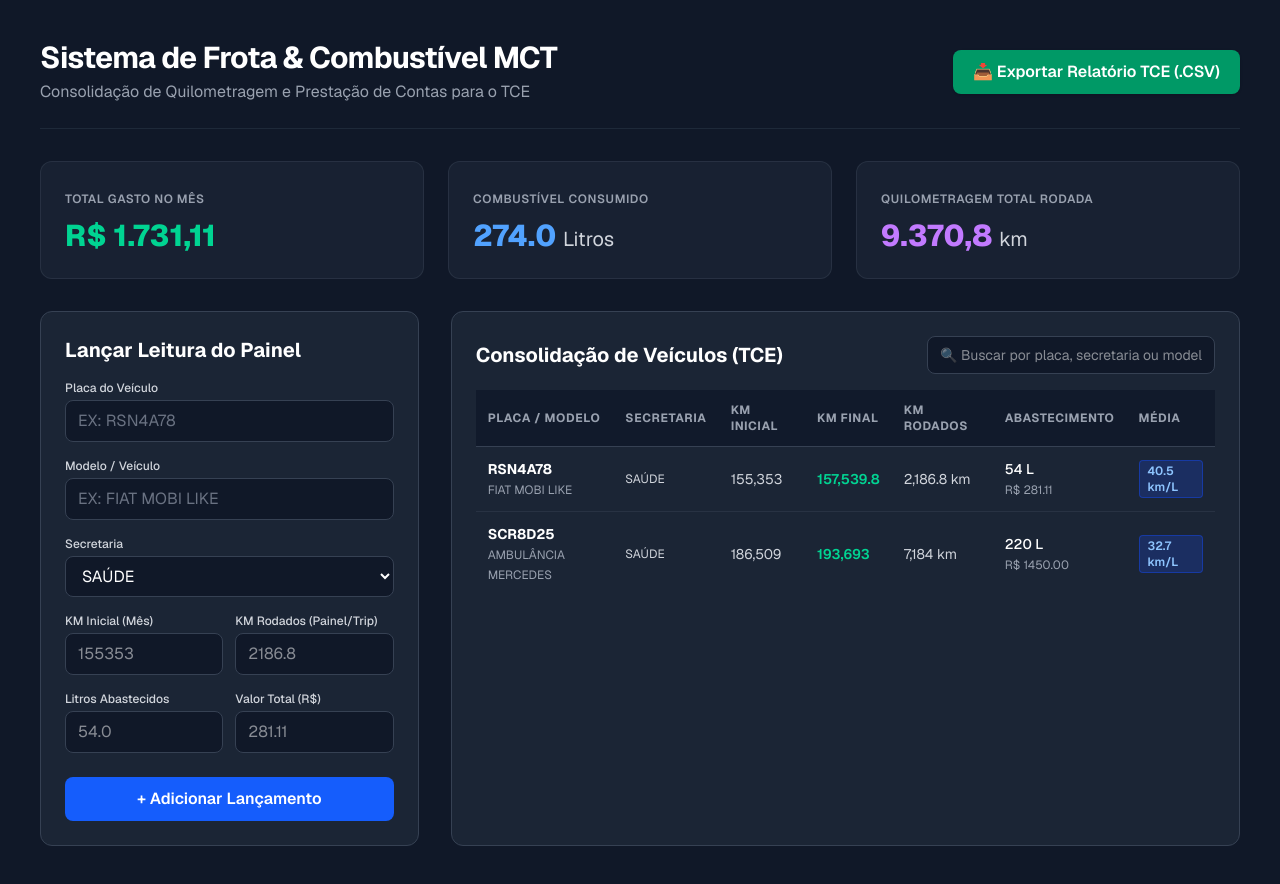
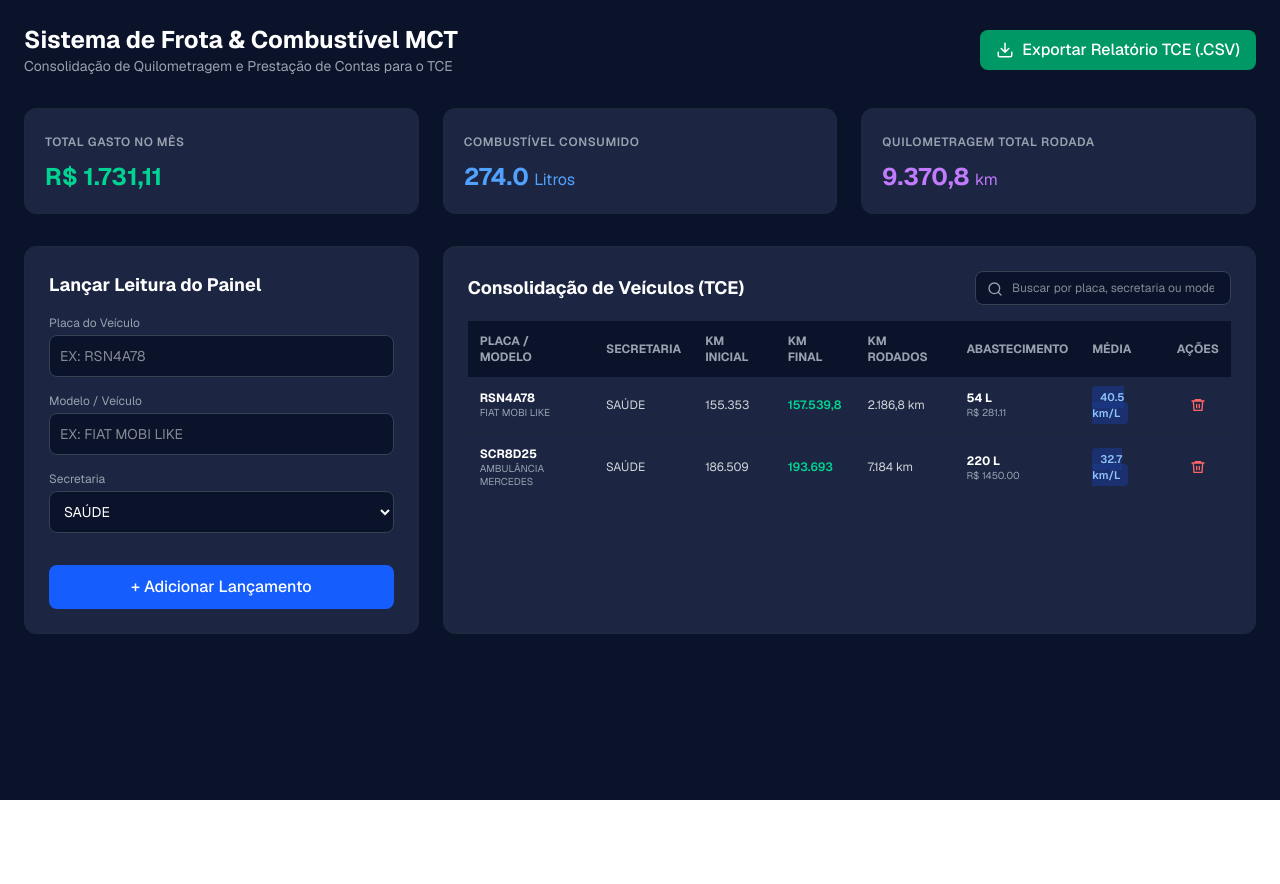
Before and after one commit to murillo19s/sistema-de-carros-mct, a Next.js app: page / in a window 1280 px wide. After the commit the page ends 800 px from the top, so only its background shows below. Built offline with nearby package versions, Linux system fonts and the light colour scheme.

Commit message:
feat: adiciona botao para remover veiculos da tabela

```diff
--- a/app/page.tsx
+++ b/app/page.tsx
@@ -1,328 +1,228 @@
-'use client';
+"use client";
 
-import { useState } from 'react';
+import React, { useState } from "react";
 
-// Tipos para o sistema
+interface IconProps {
+  size?: number;
+  className?: string;
+}
+
+function Trash2({ size = 24, className }: IconProps) {
+  return (
+    <svg aria-hidden="true" className={className} width={size} height={size} viewBox="0 0 24 24" fill="none" stroke="currentColor" strokeWidth="2" strokeLinecap="round" strokeLinejoin="round">
+      <path d="M3 6h18M8 6V4h8v2m3 0-1 14H6L5 6m5 5v5m4-5v5" />
+    </svg>
+  );
+}
+
+function Download({ size = 24, className }: IconProps) {
+  return (
+    <svg aria-hidden="true" className={className} width={size} height={size} viewBox="0 0 24 24" fill="none" stroke="currentColor" strokeWidth="2" strokeLinecap="round" strokeLinejoin="round">
+      <path d="M21 15v4a2 2 0 0 1-2 2H5a2 2 0 0 1-2-2v-4m4-5 5 5 5-5m-5 5V3" />
+    </svg>
+  );
+}
+
+function Search({ size = 24, className }: IconProps) {
+  return (
+    <svg aria-hidden="true" className={className} width={size} height={size} viewBox="0 0 24 24" fill="none" stroke="currentColor" strokeWidth="2" strokeLinecap="round" strokeLinejoin="round">
+      <circle cx="11" cy="11" r="8" />
+      <path d="m21 21-4.35-4.35" />
+    </svg>
+  );
+}
+
 interface Veiculo {
+  id: string;
   placa: string;
   modelo: string;
   secretaria: string;
   kmInicial: number;
-  kmTripPainel: number;
-  litrosAbastecidos: number;
-  valorTotalGasto: number;
+  kmRodados: number;
+  litros: number;
+  valorTotal: number;
 }
 
 export default function Home() {
-  // Lista inicial com o veículo das fotos/planilha como exemplo
+  // Lista inicial com os dados de exemplo que podem ser removidos
   const [veiculos, setVeiculos] = useState<Veiculo[]>([
     {
-      placa: 'RSN4A78',
-      modelo: 'FIAT MOBI LIKE',
-      secretaria: 'SAÚDE',
+      id: "1",
+      placa: "RSN4A78",
+      modelo: "FIAT MOBI LIKE",
+      secretaria: "SAÚDE",
       kmInicial: 155353,
-      kmTripPainel: 2186.8,
-      litrosAbastecidos: 54.0,
-      valorTotalGasto: 281.11,
+      kmRodados: 2186.8,
+      litros: 54.0,
+      valorTotal: 281.11,
     },
     {
-      placa: 'SCR8D25',
-      modelo: 'AMBULÂNCIA MERCEDES',
-      secretaria: 'SAÚDE',
+      id: "2",
+      placa: "SCR8D25",
+      modelo: "AMBULÂNCIA MERCEDES",
+      secretaria: "SAÚDE",
       kmInicial: 186509,
-      kmTripPainel: 7184.0,
-      litrosAbastecidos: 220.0,
-      valorTotalGasto: 1450.00,
+      kmRodados: 7184,
+      litros: 220.0,
+      valorTotal: 1450.0,
     },
   ]);
 
-  // Estados do Formulário
-  const [placa, setPlaca] = useState('');
-  const [modelo, setModelo] = useState('');
-  const [secretaria, setSecretaria] = useState('SAÚDE');
-  const [kmInicial, setKmInicial] = useState('');
-  const [kmTripPainel, setKmTripPainel] = useState('');
-  const [litros, setLitros] = useState('');
-  const [valorGasto, setValorGasto] = useState('');
-  const [busca, setBusca] = useState('');
-
-  // Adicionar novo veículo/lançamento
-  const handleSubmit = (e: React.FormEvent) => {
-    e.preventDefault();
-    if (!placa || !kmInicial || !kmTripPainel) return;
-
-    const novoVeiculo: Veiculo = {
-      placa: placa.toUpperCase(),
-      modelo: modelo.toUpperCase() || 'VEÍCULO MUNICIPAL',
-      secretaria,
-      kmInicial: Number(kmInicial),
-      kmTripPainel: Number(kmTripPainel),
-      litrosAbastecidos: Number(litros) || 0,
-      valorTotalGasto: Number(valorGasto) || 0,
+  // Função para remover um veículo da lista
+  const removerVeiculo = (id: string) => {
+    setVeiculos(veiculos.filter((item) => item.id !== id));
   };
 
-    setVeiculos([...veiculos, novoVeiculo]);
-
-    // Limpar formulário
-    setPlaca('');
-    setModelo('');
-    setKmInicial('');
-    setKmTripPainel('');
-    setLitros('');
-    setValorGasto('');
-  };
-
-  // Cálculos consolidados da frota
-  const totalGastoFrota = veiculos.reduce((acc, v) => acc + v.valorTotalGasto, 0);
-  const totalLitrosFrota = veiculos.reduce((acc, v) => acc + v.litrosAbastecidos, 0);
-  const totalKmRodadosFrota = veiculos.reduce((acc, v) => acc + v.kmTripPainel, 0);
-
-  // Filtragem na busca
-  const veiculosFiltrados = veiculos.filter(
-    (v) =>
-      v.placa.toLowerCase().includes(busca.toLowerCase()) ||
-      v.secretaria.toLowerCase().includes(busca.toLowerCase()) ||
-      v.modelo.toLowerCase().includes(busca.toLowerCase())
-  );
-
-  // Exportar Tabela para CSV (Padrão TCE)
-  const exportarCSV = () => {
-    const cabecalho = 'PLACA;MODELO;SECRETARIA;KM_INICIAL;KM_FINAL;KM_RODADOS;LITROS;VALOR_GASTO;MEDIA_KM_L\n';
-    const linhas = veiculos
-      .map((v) => {
-        const kmFinal = v.kmInicial + v.kmTripPainel;
-        const media = v.litrosAbastecidos > 0 ? (v.kmTripPainel / v.litrosAbastecidos).toFixed(2) : '0';
-        return `${v.placa};${v.modelo};${v.secretaria};${v.kmInicial};${kmFinal};${v.kmTripPainel};${v.litrosAbastecidos};${v.valorTotalGasto};${media}`;
-      })
-      .join('\n');
-
-    const blob = new Blob([cabecalho + linhas], { type: 'text/csv;charset=utf-8;' });
-    const url = URL.createObjectURL(blob);
-    const link = document.createElement('a');
-    link.href = url;
-    link.setAttribute('download', `RELATORIO_TCE_COMBUSTIVEL.csv`);
-    document.body.appendChild(link);
-    link.click();
-    document.body.removeChild(link);
-  };
+  // Cálculos dinâmicos dos cards
+  const totalGasto = veiculos.reduce((acc, item) => acc + item.valorTotal, 0);
+  const totalLitros = veiculos.reduce((acc, item) => acc + item.litros, 0);
+  const totalKmRodados = veiculos.reduce((acc, item) => acc + item.kmRodados, 0);
 
   return (
-    <main className="min-h-screen bg-gray-900 text-gray-100 p-6 md:p-10 font-sans">
-      <div className="max-w-7xl mx-auto space-y-8">
-
-        {/* Cabeçalho */}
-        <header className="flex flex-col md:flex-row md:items-center justify-between border-b border-gray-800 pb-6">
+    <div className="min-h-screen bg-[#0b132b] text-white p-6 font-sans">
+      <header className="flex justify-between items-center mb-8">
         <div>
-            <h1 className="text-3xl font-bold text-white tracking-tight">
-              Sistema de Frota & Combustível MCT
-            </h1>
-            <p className="text-gray-400 mt-1">
-              Consolidação de Quilometragem e Prestação de Contas para o TCE
-            </p>
+          <h1 className="text-2xl font-bold">Sistema de Frota & Combustível MCT</h1>
+          <p className="text-gray-400 text-sm">Consolidação de Quilometragem e Prestação de Contas para o TCE</p>
         </div>
-          <button
-            onClick={exportarCSV}
-            className="mt-4 md:mt-0 bg-emerald-600 hover:bg-emerald-500 text-white font-semibold px-5 py-2.5 rounded-lg shadow transition duration-200"
-          >
-            📥 Exportar Relatório TCE (.CSV)
+        <button className="bg-emerald-600 hover:bg-emerald-500 text-white font-medium px-4 py-2 rounded-lg flex items-center gap-2 transition">
+          <Download size={18} />
+          Exportar Relatório TCE (.CSV)
         </button>
       </header>
 
-        {/* Dashboard Cards */}
-        <div className="grid grid-cols-1 md:grid-cols-3 gap-6">
-          <div className="bg-gray-800/60 border border-gray-700/50 p-6 rounded-xl">
-            <span className="text-xs font-semibold text-gray-400 uppercase tracking-wider">Total Gasto no Mês</span>
-            <p className="text-3xl font-extrabold text-emerald-400 mt-2">
-              R$ {totalGastoFrota.toLocaleString('pt-BR', { minimumFractionDigits: 2 })}
+      {/* Cards de Métricas */}
+      <div className="grid grid-cols-1 md:grid-cols-3 gap-6 mb-8">
+        <div className="bg-[#1c2541] p-5 rounded-xl border border-gray-800">
+          <span className="text-xs text-gray-400 uppercase tracking-wider font-semibold">Total Gasto no Mês</span>
+          <p className="text-2xl font-bold text-emerald-400 mt-2">
+            R$ {totalGasto.toLocaleString("pt-BR", { minimumFractionDigits: 2 })}
           </p>
         </div>
-          <div className="bg-gray-800/60 border border-gray-700/50 p-6 rounded-xl">
-            <span className="text-xs font-semibold text-gray-400 uppercase tracking-wider">Combustível Consumido</span>
-            <p className="text-3xl font-extrabold text-blue-400 mt-2">
-              {totalLitrosFrota.toFixed(1)} <span className="text-xl font-normal text-gray-300">Litros</span>
+
+        <div className="bg-[#1c2541] p-5 rounded-xl border border-gray-800">
+          <span className="text-xs text-gray-400 uppercase tracking-wider font-semibold">Combustível Consumido</span>
+          <p className="text-2xl font-bold text-blue-400 mt-2">
+            {totalLitros.toFixed(1)} <span className="text-base font-normal">Litros</span>
           </p>
         </div>
-          <div className="bg-gray-800/60 border border-gray-700/50 p-6 rounded-xl">
-            <span className="text-xs font-semibold text-gray-400 uppercase tracking-wider">Quilometragem Total Rodada</span>
-            <p className="text-3xl font-extrabold text-purple-400 mt-2">
-              {totalKmRodadosFrota.toLocaleString('pt-BR')} <span className="text-xl font-normal text-gray-300">km</span>
+
+        <div className="bg-[#1c2541] p-5 rounded-xl border border-gray-800">
+          <span className="text-xs text-gray-400 uppercase tracking-wider font-semibold">Quilometragem Total Rodada</span>
+          <p className="text-2xl font-bold text-purple-400 mt-2">
+            {totalKmRodados.toLocaleString("pt-BR")} <span className="text-base font-normal">km</span>
           </p>
         </div>
       </div>
 
-        {/* Formulário + Tabela */}
-        <div className="grid grid-cols-1 lg:grid-cols-3 gap-8">
-
-          {/* Form de Lançamento */}
-          <div className="bg-gray-800/80 border border-gray-700 p-6 rounded-xl h-fit">
-            <h2 className="text-xl font-bold text-white mb-4">Lançar Leitura do Painel</h2>
-            <form onSubmit={handleSubmit} className="space-y-4">
+      {/* Formulário e Tabela */}
+      <div className="grid grid-cols-1 lg:grid-cols-3 gap-6">
+        {/* Formulário de Cadastro */}
+        <div className="bg-[#1c2541] p-6 rounded-xl border border-gray-800">
+          <h2 className="text-lg font-bold mb-4">Lançar Leitura do Painel</h2>
+          <form className="space-y-4" onSubmit={(e) => e.preventDefault()}>
             <div>
-                <label className="block text-xs font-medium text-gray-300 mb-1">Placa do Veículo</label>
-                <input
-                  type="text"
-                  placeholder="EX: RSN4A78"
-                  value={placa}
-                  onChange={(e) => setPlaca(e.target.value)}
-                  className="w-full bg-gray-900 border border-gray-700 rounded-lg px-3 py-2 text-white placeholder-gray-500 focus:outline-none focus:border-blue-500"
-                  required
-                />
+              <label className="text-xs text-gray-400 block mb-1">Placa do Veículo</label>
+              <input type="text" placeholder="EX: RSN4A78" className="w-full bg-[#0b132b] border border-gray-700 rounded-lg p-2.5 text-sm" />
             </div>
 
             <div>
-                <label className="block text-xs font-medium text-gray-300 mb-1">Modelo / Veículo</label>
-                <input
-                  type="text"
-                  placeholder="EX: FIAT MOBI LIKE"
-                  value={modelo}
-                  onChange={(e) => setModelo(e.target.value)}
-                  className="w-full bg-gray-900 border border-gray-700 rounded-lg px-3 py-2 text-white placeholder-gray-500 focus:outline-none focus:border-blue-500"
-                />
+              <label className="text-xs text-gray-400 block mb-1">Modelo / Veículo</label>
+              <input type="text" placeholder="EX: FIAT MOBI LIKE" className="w-full bg-[#0b132b] border border-gray-700 rounded-lg p-2.5 text-sm" />
             </div>
 
             <div>
-                <label className="block text-xs font-medium text-gray-300 mb-1">Secretaria</label>
-                <select
-                  value={secretaria}
-                  onChange={(e) => setSecretaria(e.target.value)}
-                  className="w-full bg-gray-900 border border-gray-700 rounded-lg px-3 py-2 text-white focus:outline-none focus:border-blue-500"
-                >
+              <label className="text-xs text-gray-400 block mb-1">Secretaria</label>
+              <select className="w-full bg-[#0b132b] border border-gray-700 rounded-lg p-2.5 text-sm">
                 <option value="SAÚDE">SAÚDE</option>
                 <option value="EDUCAÇÃO">EDUCAÇÃO</option>
-                  <option value="ADMINISTRAÇÃO">ADMINISTRAÇÃO</option>
-                  <option value="OBRAS E INFRAESTRUTURA">OBRAS E INFRAESTRUTURA</option>
-                  <option value="MEIO AMBIENTE">MEIO AMBIENTE</option>
-                  <option value="ESPORTES">ESPORTES</option>
+                <option value="INFRAESTRUTURA">INFRAESTRUTURA</option>
               </select>
             </div>
 
-              <div className="grid grid-cols-2 gap-3">
-                <div>
-                  <label className="block text-xs font-medium text-gray-300 mb-1">KM Inicial (Mês)</label>
-                  <input
-                    type="number"
-                    placeholder="155353"
-                    value={kmInicial}
-                    onChange={(e) => setKmInicial(e.target.value)}
-                    className="w-full bg-gray-900 border border-gray-700 rounded-lg px-3 py-2 text-white focus:outline-none focus:border-blue-500"
-                    required
-                  />
-                </div>
-                <div>
-                  <label className="block text-xs font-medium text-gray-300 mb-1">KM Rodados (Painel/Trip)</label>
-                  <input
-                    type="number"
-                    step="0.1"
-                    placeholder="2186.8"
-                    value={kmTripPainel}
-                    onChange={(e) => setKmTripPainel(e.target.value)}
-                    className="w-full bg-gray-900 border border-gray-700 rounded-lg px-3 py-2 text-white focus:outline-none focus:border-blue-500"
-                    required
-                  />
-                </div>
-              </div>
-
-              {/* Preview Automático do KM Final */}
-              {kmInicial && kmTripPainel && (
-                <div className="bg-blue-950/40 border border-blue-800/50 p-3 rounded-lg text-xs text-blue-300">
-                  <p><strong>KM Final Calculado:</strong> {(Number(kmInicial) + Number(kmTripPainel)).toFixed(1)} km</p>
-                </div>
-              )}
-
-              <div className="grid grid-cols-2 gap-3">
-                <div>
-                  <label className="block text-xs font-medium text-gray-300 mb-1">Litros Abastecidos</label>
-                  <input
-                    type="number"
-                    step="0.1"
-                    placeholder="54.0"
-                    value={litros}
-                    onChange={(e) => setLitros(e.target.value)}
-                    className="w-full bg-gray-900 border border-gray-700 rounded-lg px-3 py-2 text-white focus:outline-none focus:border-blue-500"
-                  />
-                </div>
-                <div>
-                  <label className="block text-xs font-medium text-gray-300 mb-1">Valor Total (R$)</label>
-                  <input
-                    type="number"
-                    step="0.01"
-                    placeholder="281.11"
-                    value={valorGasto}
-                    onChange={(e) => setValorGasto(e.target.value)}
-                    className="w-full bg-gray-900 border border-gray-700 rounded-lg px-3 py-2 text-white focus:outline-none focus:border-blue-500"
-                  />
-                </div>
-              </div>
-
-              <button
-                type="submit"
-                className="w-full bg-blue-600 hover:bg-blue-500 text-white font-semibold py-2.5 rounded-lg transition duration-200 mt-2"
-              >
+            <button type="submit" className="w-full bg-blue-600 hover:bg-blue-500 font-medium py-2.5 rounded-lg transition mt-4">
               + Adicionar Lançamento
             </button>
           </form>
         </div>
 
-          {/* Tabela de Resultados */}
-          <div className="lg:col-span-2 bg-gray-800/80 border border-gray-700 p-6 rounded-xl space-y-4">
-            <div className="flex flex-col sm:flex-row sm:items-center justify-between gap-4">
-              <h2 className="text-xl font-bold text-white">Consolidação de Veículos (TCE)</h2>
+        {/* Tabela com opção de Excluir */}
+        <div className="lg:col-span-2 bg-[#1c2541] p-6 rounded-xl border border-gray-800">
+          <div className="flex justify-between items-center mb-4">
+            <h2 className="text-lg font-bold">Consolidação de Veículos (TCE)</h2>
+            <div className="relative">
+              <Search className="absolute left-3 top-2.5 text-gray-400" size={16} />
               <input
                 type="text"
-                placeholder="🔍 Buscar por placa, secretaria ou modelo..."
-                value={busca}
-                onChange={(e) => setBusca(e.target.value)}
-                className="bg-gray-900 border border-gray-700 rounded-lg px-3 py-2 text-sm text-white focus:outline-none focus:border-blue-500 w-full sm:w-72"
+                placeholder="Buscar por placa, secretaria ou modelo"
+                className="bg-[#0b132b] border border-gray-700 rounded-lg pl-9 pr-4 py-2 text-xs w-64"
               />
+            </div>
           </div>
 
           <div className="overflow-x-auto">
-              <table className="w-full text-left text-sm text-gray-300">
-                <thead className="bg-gray-900/80 text-xs text-gray-400 uppercase tracking-wider border-b border-gray-700">
+            <table className="w-full text-left text-xs">
+              <thead className="bg-[#0b132b] text-gray-400 uppercase font-semibold">
                 <tr>
-                    <th className="py-3 px-3">Placa / Modelo</th>
-                    <th className="py-3 px-3">Secretaria</th>
-                    <th className="py-3 px-3">KM Inicial</th>
-                    <th className="py-3 px-3">KM Final</th>
-                    <th className="py-3 px-3">KM Rodados</th>
-                    <th className="py-3 px-3">Abastecimento</th>
-                    <th className="py-3 px-3">Média</th>
+                  <th className="p-3">Placa / Modelo</th>
+                  <th className="p-3">Secretaria</th>
+                  <th className="p-3">KM Inicial</th>
+                  <th className="p-3">KM Final</th>
+                  <th className="p-3">KM Rodados</th>
+                  <th className="p-3">Abastecimento</th>
+                  <th className="p-3">Média</th>
+                  <th className="p-3 text-center">Ações</th>
                 </tr>
               </thead>
-                <tbody className="divide-y divide-gray-700/50">
-                  {veiculosFiltrados.map((v, idx) => {
-                    const kmFinal = v.kmInicial + v.kmTripPainel;
-                    const media = v.litrosAbastecidos > 0 ? (v.kmTripPainel / v.litrosAbastecidos).toFixed(1) : '0';
+              <tbody className="divide-y divide-gray-800">
+                {veiculos.map((v) => {
+                  const kmFinal = v.kmInicial + v.kmRodados;
+                  const media = (v.kmRodados / v.litros).toFixed(1);
 
                   return (
-                      <tr key={idx} className="hover:bg-gray-700/30 transition">
-                        <td className="py-3 px-3">
-                          <span className="font-bold text-white block">{v.placa}</span>
-                          <span className="text-xs text-gray-400">{v.modelo}</span>
+                    <tr key={v.id} className="hover:bg-[#131c38] transition">
+                      <td className="p-3">
+                        <div className="font-bold text-white">{v.placa}</div>
+                        <div className="text-[10px] text-gray-400">{v.modelo}</div>
                       </td>
-                        <td className="py-3 px-3 text-xs">{v.secretaria}</td>
-                        <td className="py-3 px-3">{v.kmInicial.toLocaleString()}</td>
-                        <td className="py-3 px-3 font-semibold text-emerald-400">{kmFinal.toLocaleString()}</td>
-                        <td className="py-3 px-3">{v.kmTripPainel.toLocaleString()} km</td>
-                        <td className="py-3 px-3">
-                          <span className="block font-medium text-white">{v.litrosAbastecidos} L</span>
-                          <span className="text-xs text-gray-400">R$ {v.valorTotalGasto.toFixed(2)}</span>
+                      <td className="p-3 text-gray-300">{v.secretaria}</td>
+                      <td className="p-3 text-gray-300">{v.kmInicial.toLocaleString("pt-BR")}</td>
+                      <td className="p-3 font-semibold text-emerald-400">{kmFinal.toLocaleString("pt-BR")}</td>
+                      <td className="p-3 text-gray-300">{v.kmRodados.toLocaleString("pt-BR")} km</td>
+                      <td className="p-3">
+                        <div className="font-bold text-white">{v.litros} L</div>
+                        <div className="text-[10px] text-gray-400">R$ {v.valorTotal.toFixed(2)}</div>
                       </td>
-                        <td className="py-3 px-3">
-                          <span className="inline-block bg-blue-900/50 border border-blue-700/50 text-blue-300 px-2 py-0.5 rounded text-xs font-semibold">
+                      <td className="p-3">
+                        <span className="bg-blue-900/60 text-blue-300 px-2 py-1 rounded font-semibold text-[11px]">
                           {media} km/L
                         </span>
+                      </td>
+                      <td className="p-3 text-center">
+                        <button
+                          onClick={() => removerVeiculo(v.id)}
+                          className="text-red-400 hover:text-red-300 hover:bg-red-950/40 p-2 rounded-lg transition"
+                          title="Remover Veículo"
+                        >
+                          <Trash2 size={16} />
+                        </button>
                       </td>
                     </tr>
                   );
                 })}
+
+                {veiculos.length === 0 && (
+                  <tr>
+                    <td colSpan={8} className="p-8 text-center text-gray-400">
+                      Nenhum veículo cadastrado na lista.
+                    </td>
+                  </tr>
+                )}
               </tbody>
             </table>
           </div>
         </div>
-
       </div>
     </div>
-    </main>
   );
 }
--- a/package.json
+++ b/package.json
@@ -9,6 +9,7 @@
     "lint": "eslint"
   },
   "dependencies": {
+    "lucide-react": "^1.64.0",
     "next": "16.4.3",
     "react": "19.3.0",
     "react-dom": "19.3.0"
```
Also changed, not shown: 1 other file (tests, documents, lock files or other folders). Lines whose indentation alone changed are shown as unchanged.
